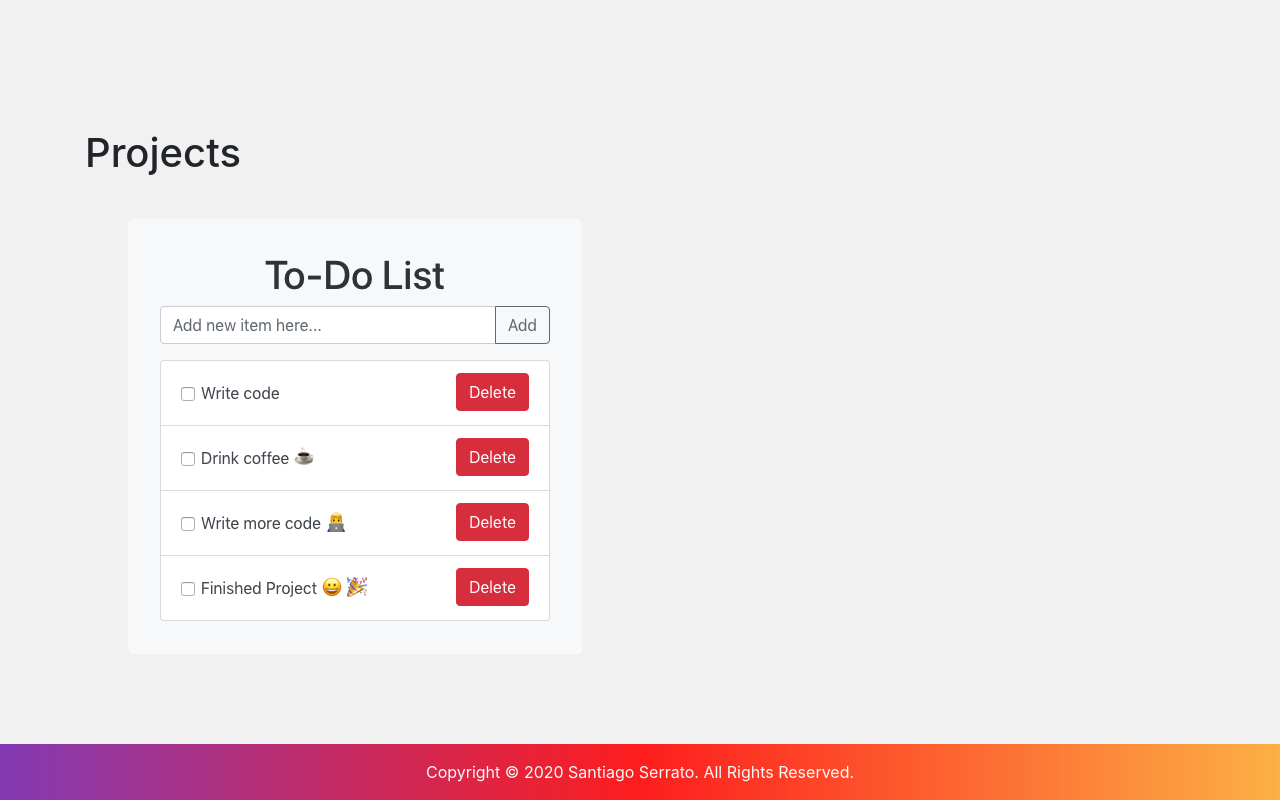
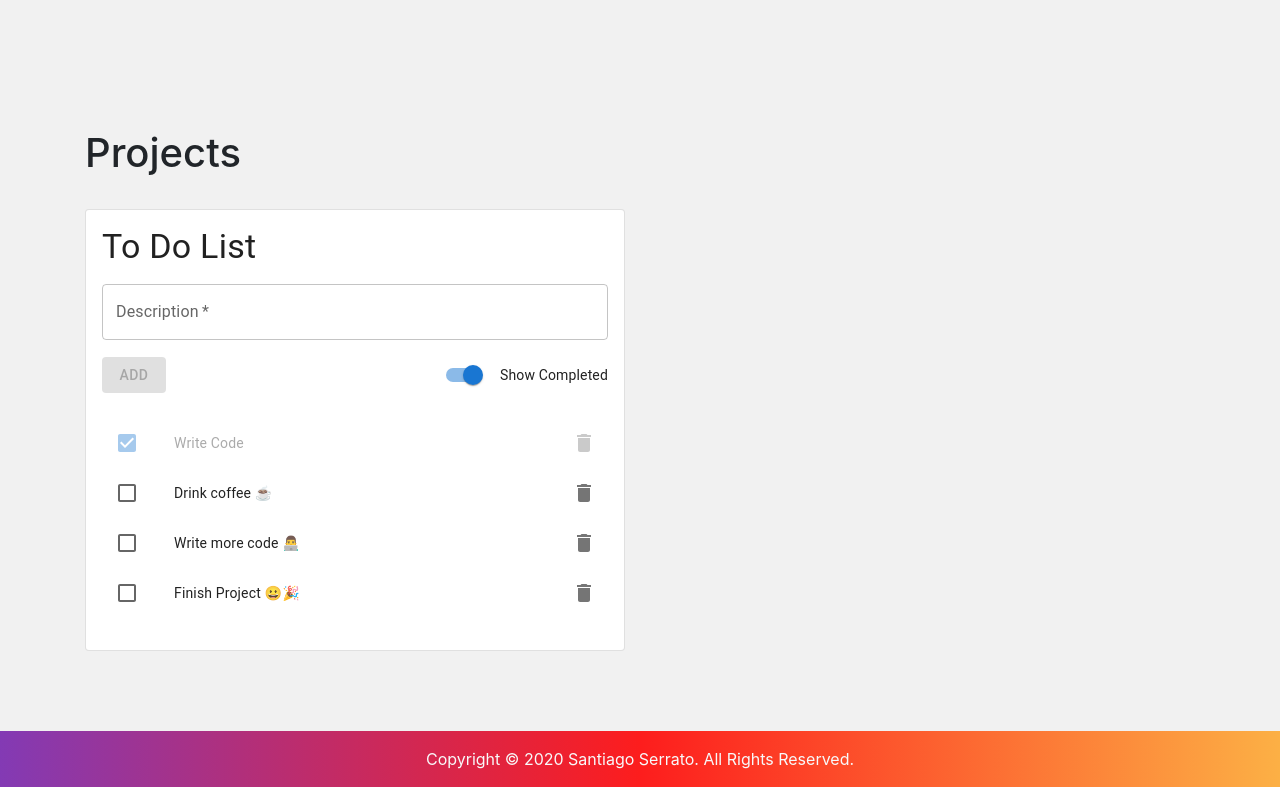
Before and after one commit to santiagoserrato/santiagoserrato.github.io, a React (Create React App) app: page / in a window 1280 px wide. Shown: the part 3197-3997 px from the top of the page. Built offline with nearby package versions, Linux system fonts and the light colour scheme.

Commit message:
Add functionality for To Do List project

```diff
--- a/src/components/Projects.tsx
+++ b/src/components/Projects.tsx
@@ -1,39 +1,13 @@
-import React, { useState } from 'react';
+import React from 'react';
 
 import Jumbotron from 'react-bootstrap/Jumbotron';
 import Container from 'react-bootstrap/Container';
 import Row from 'react-bootstrap/Row';
 import Col from 'react-bootstrap/Col';
-import Image from 'react-bootstrap/Image';
-import Button from 'react-bootstrap/Button';
 
-import todoListPreview from './../assets/images/todoList.svg';
+import ToDoList from './Projects/ToDoList';
 
 const Projects: React.FunctionComponent = () => {
-    const [isHovering, setIsHovering] = useState<boolean>(false);
-
-    const imageStyle = {
-        filter: "brightness(100%)"
-    };
-    const imageHoverStyle = {
-        filter: "brightness(90%)"
-    };
-    const buttonStyle = {
-        display: "none"
-    };
-    const buttonHoverStyle = {
-        display: "block",
-        position: "absolute",
-        top: "50%",
-        left: "50%",
-        transform: "translate(-50%, -50%)",
-        padding: "10px"
-    };
-
-    const toggleHoverState = () => {
-        setIsHovering((previousState) => !previousState);
-    }
-
     return (
         <Jumbotron id="projects" fluid className='mb-0' style={{backgroundColor: '#f1f1f1'}}>
             <Container>
@@ -46,12 +20,7 @@ const Projects: React.FunctionComponent = () => {
 
                 <Row className="py-2">
                     <Col className="py-2" md={6}>
-                        <div style={{position: "relative", textAlign: "center"}} onMouseEnter={toggleHoverState} onMouseLeave={toggleHoverState}>
-                            <a href="#demoComingSoon">
-                                <Image src={todoListPreview} className="img-fluid px-4" style={isHovering ? imageHoverStyle : imageStyle} />
-                                <Button variant="primary" style={isHovering ? buttonHoverStyle : buttonStyle}>Demo Coming Soon</Button>
-                            </a>
-                        </div>
+                        <ToDoList />
                     </Col>
                     <Col className="py-2" md={6}>
                     </Col>
--- /dev/null
+++ b/src/components/Projects/ToDoList.tsx
@@ -0,0 +1,138 @@
+import React, { useState } from 'react';
+import { Button, Checkbox, Grid, IconButton, List, ListItem, ListItemButton, ListItemIcon, ListItemText, TextField, Typography, Card, CardContent, Switch } from '@mui/material';
+import { Delete as DeleteIcon } from '@mui/icons-material';
+
+export interface ToDoItem {
+    description: string;
+    isCompleted: boolean;
+}
+
+const initialToDoItems: ToDoItem[] = [
+    { description: 'Write Code', isCompleted: true },
+    { description: 'Drink coffee ☕', isCompleted: false },
+    { description: 'Write more code 👨‍💻', isCompleted: false },
+    { description: 'Finish Project 😀🎉', isCompleted: false },
+];
+
+const ToDoList: React.FunctionComponent = () => {
+    const [toDoItems, setToDoItems] = useState<ToDoItem[]>(initialToDoItems);
+    const [description, setDescription] = useState<string>('');
+    const [showCompleted, setShowCompleted] = useState<boolean>(true);
+
+    const handleDescriptionChange = (event: React.ChangeEvent<HTMLInputElement>) => {
+        setDescription(event.target.value);
+    };
+
+    const handleAddClick = () => {
+        setToDoItems((prevState) => [{ description: description, isCompleted: false }, ...prevState]);
+        setDescription('');
+    };
+
+    const handleShowCompletedChange = () => setShowCompleted((prevState) => !prevState);
+
+    const handleCheckboxClick = (key: number) => {
+        setToDoItems((prevState) => prevState.map((toDoItem, index) => {
+            return index === key ? { ...toDoItem, isCompleted: !toDoItem.isCompleted } : toDoItem;
+        }));
+    };
+
+    const handleDeleteClick = (key: number) => {
+        setToDoItems((prevState) => prevState.filter((toDoItem, index) => index !== key));
+    };
+
+    return (
+        <Card variant="outlined">
+            <CardContent>
+                <Grid container spacing={2}>
+                    <Grid item>
+                        <Typography variant='h4'>To Do List</Typography>
+                    </Grid>
+
+                    <Grid item xs={12}>
+                        <TextField
+                            id='description'
+                            label='Description'
+                            onChange={handleDescriptionChange}
+                            value={description}
+                            fullWidth
+                            required
+                        />
+                    </Grid>
+
+                    <Grid item container spacing={1} alignItems='center' justifyContent='space-between'>
+                        <Grid item>
+                            <Button
+                                variant="contained"
+                                disabled={description.length === 0}
+                                onClick={handleAddClick}
+                            >
+                                Add
+                            </Button>
+                        </Grid>
+
+                        <Grid item>
+                            <Grid container spacing={1} alignItems='center'>
+                                <Grid item>
+                                    <Switch
+                                        checked={showCompleted}
+                                        onChange={handleShowCompletedChange}
+                                        inputProps={{ 'aria-label': 'Show Completed' }}
+                                    />
+                                </Grid>
+                                <Grid item>
+                                    <Typography variant='body2'>Show Completed</Typography>
+                                </Grid>
+                            </Grid>
+                        </Grid>
+                    </Grid>
+
+                    <Grid item xs={12}>
+                        <List sx={{ bgcolor: 'background.paper' }}>
+                            {toDoItems
+                                .filter((reminder) => {
+                                    return showCompleted ? true : !showCompleted && !reminder.isCompleted
+                                })
+                                .map((reminder, key) => {
+                                    const labelId = `checkbox-list-label-${reminder.description}`;
+
+                                    return (
+                                        <ListItem
+                                            key={`${reminder.description}-${key}`}
+                                            disablePadding
+                                            secondaryAction={
+                                                <IconButton edge="end" aria-label="delete" onClick={() => handleDeleteClick(key)}>
+                                                    <DeleteIcon />
+                                                </IconButton>
+                                            }
+                                            disabled={reminder.isCompleted}
+                                        >
+                                            <ListItemButton role={undefined} dense>
+                                                <ListItemIcon>
+                                                    <Checkbox
+                                                        edge="start"
+                                                        tabIndex={-1}
+                                                        disableRipple
+                                                        inputProps={{ 'aria-labelledby': labelId }}
+                                                        onClick={() => handleCheckboxClick(key)}
+                                                        checked={reminder.isCompleted}
+                                                    />
+                                                </ListItemIcon>
+                                                <ListItemText
+                                                    id={labelId}
+                                                    primary={reminder.description}
+                                                />
+                                            </ListItemButton>
+                                        </ListItem>
+                                    );
+                                })
+                            }
+                        </List>
+                    </Grid>
+                </Grid>
+
+            </CardContent>
+        </Card>
+    );
+}
+
+export default ToDoList;
```
Also changed, not shown: src/assets/images/todoList.svg (deleted).
